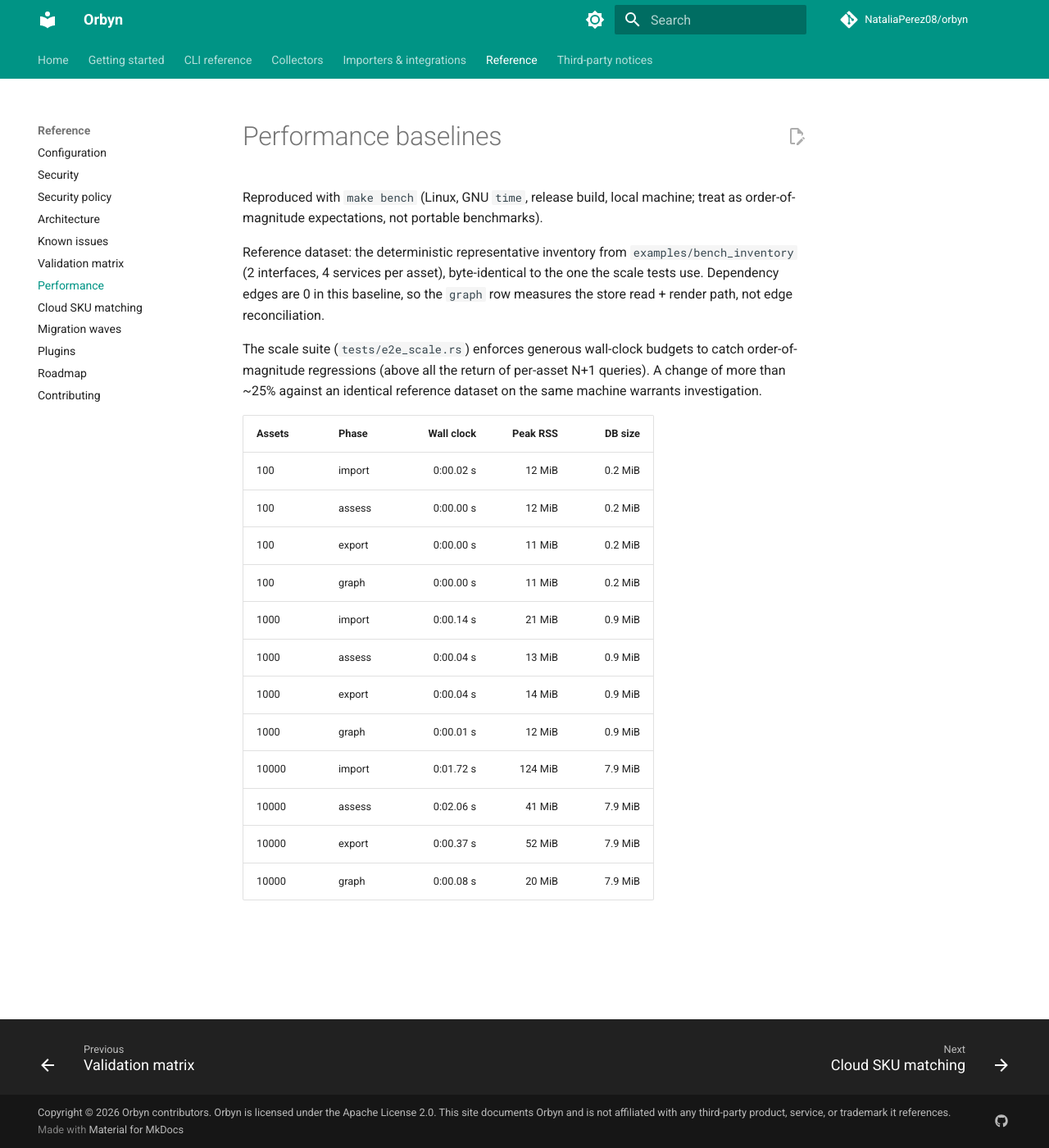
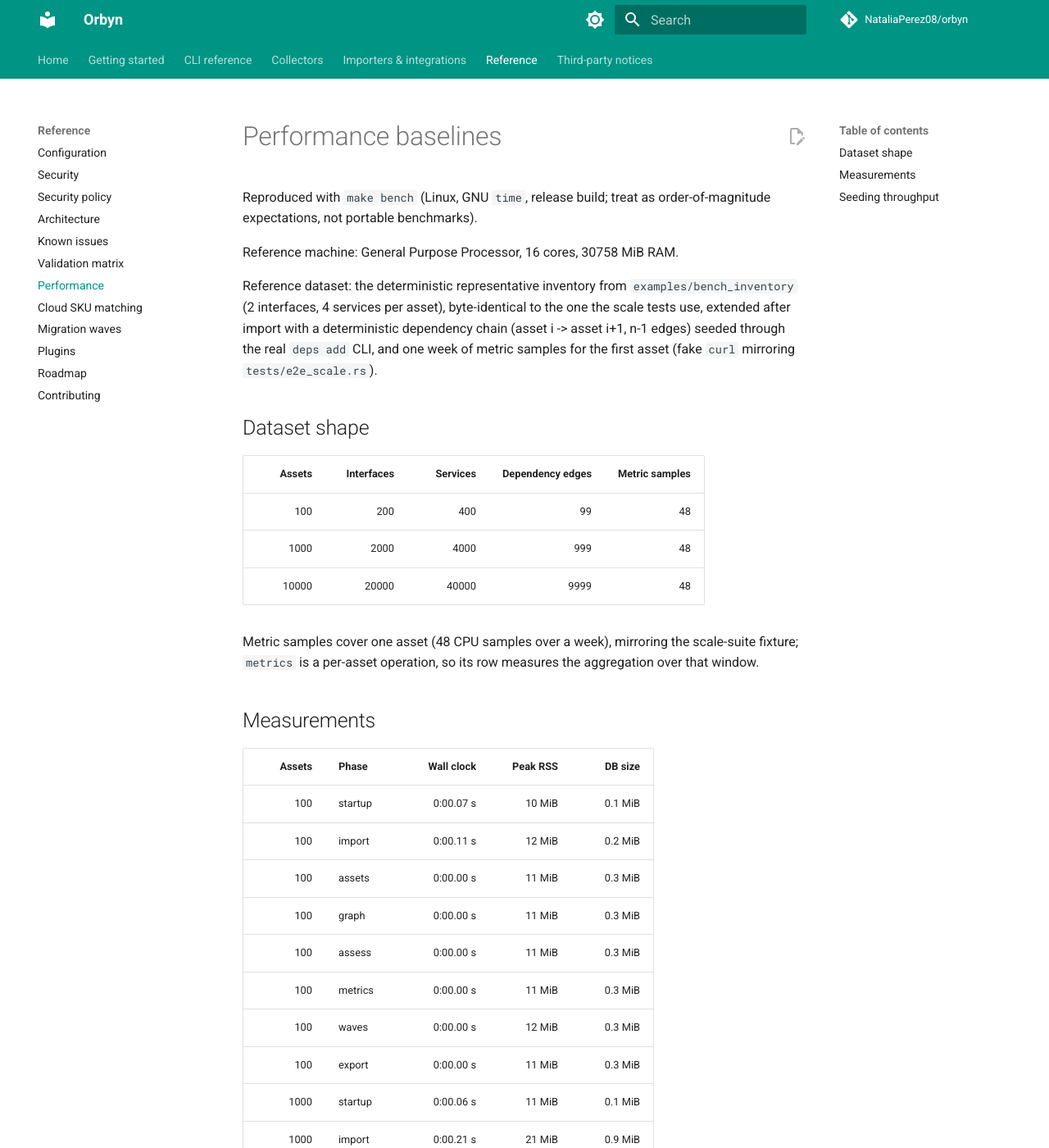
Before and after one commit to NataliaPerez08/orbyn, an MkDocs documentation site: the page built from docs/PERFORMANCE.md, in a window 1280 px wide and 1400 px high. Shown: the whole window at 82% size. Built offline with MkDocs 1.6.1 and Material for MkDocs 9.7.7, drawn with Linux system fonts in a browser that asks for light colours; comment, search, counter and statistics services are not loaded; some of the changed text lies outside the part shown.

Commit message:
perf: expand benchmark to all plan operations at 100/1k/10k (V1.1-07)
Performance baseline per the v1.1 plan (Priority 5). make bench now
measures all eight required operations — database startup/migration,
inventory import, asset listing, dependency graph, assessment,
metrics aggregation, migration waves and export — at 100, 1,000 and
10,000 assets, and records the required counts (assets, interfaces,
services, dependency edges, metric samples) plus machine spec.

The dataset keeps the deterministic bench_inventory fixture and adds
a deterministic dependency chain (asset i -> i+1) seeded through the
real deps add CLI, plus one week of samples for the first asset via
the scale suite's fake curl — so graph, waves and metrics are
measured over real data instead of an empty edge table.

Results: every phase completes at 10k (slowest: assess 2.52s, waves
2.50s, import 1.55s / 123 MiB peak). One throughput limitation
documented: deps add is one process per edge (~17ms/edge, 168s for
10k edges) — the CLI has no bulk edge import.

No optimization performed — measurements only, per the plan.

```diff
--- a/docs/PERFORMANCE.md
+++ b/docs/PERFORMANCE.md
@@ -1,29 +1,69 @@
 # Performance baselines
 
-Reproduced with `make bench` (Linux, GNU `time`, release build, local machine;
-treat as order-of-magnitude expectations, not portable benchmarks).
+Reproduced with `make bench` (Linux, GNU `time`, release build; treat as
+order-of-magnitude expectations, not portable benchmarks).
+
+Reference machine: General Purpose Processor, 16 cores, 30758 MiB RAM.
 
 Reference dataset: the deterministic representative inventory from
-`examples/bench_inventory` (2 interfaces, 4 services per asset), byte-identical
-to the one the scale tests use. Dependency edges are 0 in this baseline, so the
-`graph` row measures the store read + render path, not edge reconciliation.
+`examples/bench_inventory` (2 interfaces, 4 services per asset),
+byte-identical to the one the scale tests use, extended after import with a
+deterministic dependency chain (asset i -> asset i+1, n-1 edges) seeded
+through the real `deps add` CLI, and one week of metric samples for the
+first asset (fake `curl` mirroring `tests/e2e_scale.rs`).
+
+## Dataset shape
+
+| Assets | Interfaces | Services | Dependency edges | Metric samples |
+|-------:|-----------:|---------:|-----------------:|---------------:|
+| 100 | 200 | 400 | 99 | 48 |
+| 1000 | 2000 | 4000 | 999 | 48 |
+| 10000 | 20000 | 40000 | 9999 | 48 |
+
+Metric samples cover one asset (48 CPU samples over a week), mirroring the
+scale-suite fixture; `metrics` is a per-asset operation, so its row measures
+the aggregation over that window.
+
+## Measurements
+
+| Assets | Phase | Wall clock | Peak RSS | DB size |
+|-------:|-------|----------:|---------:|--------:|
+| 100 | startup | 0:00.07 s | 10 MiB | 0.1 MiB |
+| 100 | import | 0:00.11 s | 12 MiB | 0.2 MiB |
+| 100 | assets | 0:00.00 s | 11 MiB | 0.3 MiB |
+| 100 | graph | 0:00.00 s | 11 MiB | 0.3 MiB |
+| 100 | assess | 0:00.00 s | 11 MiB | 0.3 MiB |
+| 100 | metrics | 0:00.00 s | 11 MiB | 0.3 MiB |
+| 100 | waves | 0:00.00 s | 12 MiB | 0.3 MiB |
+| 100 | export | 0:00.00 s | 11 MiB | 0.3 MiB |
+| 1000 | startup | 0:00.06 s | 11 MiB | 0.1 MiB |
+| 1000 | import | 0:00.21 s | 21 MiB | 0.9 MiB |
+| 1000 | assets | 0:00.02 s | 16 MiB | 1.3 MiB |
+| 1000 | graph | 0:00.01 s | 12 MiB | 1.3 MiB |
+| 1000 | assess | 0:00.05 s | 13 MiB | 1.3 MiB |
+| 1000 | metrics | 0:00.00 s | 11 MiB | 1.3 MiB |
+| 1000 | waves | 0:00.06 s | 17 MiB | 1.3 MiB |
+| 1000 | export | 0:00.04 s | 14 MiB | 1.3 MiB |
+| 10000 | startup | 0:00.07 s | 10 MiB | 0.1 MiB |
+| 10000 | import | 0:01.55 s | 123 MiB | 7.9 MiB |
+| 10000 | assets | 0:00.19 s | 68 MiB | 11.9 MiB |
+| 10000 | graph | 0:00.13 s | 22 MiB | 11.9 MiB |
+| 10000 | assess | 0:02.52 s | 43 MiB | 11.9 MiB |
+| 10000 | metrics | 0:00.00 s | 11 MiB | 11.9 MiB |
+| 10000 | waves | 0:02.50 s | 82 MiB | 11.9 MiB |
+| 10000 | export | 0:00.34 s | 49 MiB | 11.9 MiB |
+
+Startup/migration is the first open of a brand-new database (schema creation
+plus an empty asset listing); its DB size is the empty schema. All other
+phases run against the fully seeded database.
+
+## Seeding throughput
+
+- 100 assets: chain of 99 edges seeded via `deps add` in 2 s (one process per edge — the CLI has no bulk edge import)
+- 1000 assets: chain of 999 edges seeded via `deps add` in 17 s (one process per edge — the CLI has no bulk edge import)
+- 10000 assets: chain of 9999 edges seeded via `deps add` in 168 s (one process per edge — the CLI has no bulk edge import)
 
 The scale suite (`tests/e2e_scale.rs`) enforces generous wall-clock budgets to
 catch order-of-magnitude regressions (above all the return of per-asset N+1
 queries). A change of more than ~25% against an identical reference dataset on
 the same machine warrants investigation.
-
-| Assets | Phase | Wall clock | Peak RSS | DB size |
-|--------|-------|-----------:|---------:|--------:|
-| 100 | import | 0:00.02 s | 12 MiB | 0.2 MiB |
-| 100 | assess | 0:00.00 s | 12 MiB | 0.2 MiB |
-| 100 | export | 0:00.00 s | 11 MiB | 0.2 MiB |
-| 100 | graph | 0:00.00 s | 11 MiB | 0.2 MiB |
-| 1000 | import | 0:00.14 s | 21 MiB | 0.9 MiB |
-| 1000 | assess | 0:00.04 s | 13 MiB | 0.9 MiB |
-| 1000 | export | 0:00.04 s | 14 MiB | 0.9 MiB |
-| 1000 | graph | 0:00.01 s | 12 MiB | 0.9 MiB |
-| 10000 | import | 0:01.72 s | 124 MiB | 7.9 MiB |
-| 10000 | assess | 0:02.06 s | 41 MiB | 7.9 MiB |
-| 10000 | export | 0:00.37 s | 52 MiB | 7.9 MiB |
-| 10000 | graph | 0:00.08 s | 20 MiB | 7.9 MiB |
```
Also changed, not shown: 1 other file.
